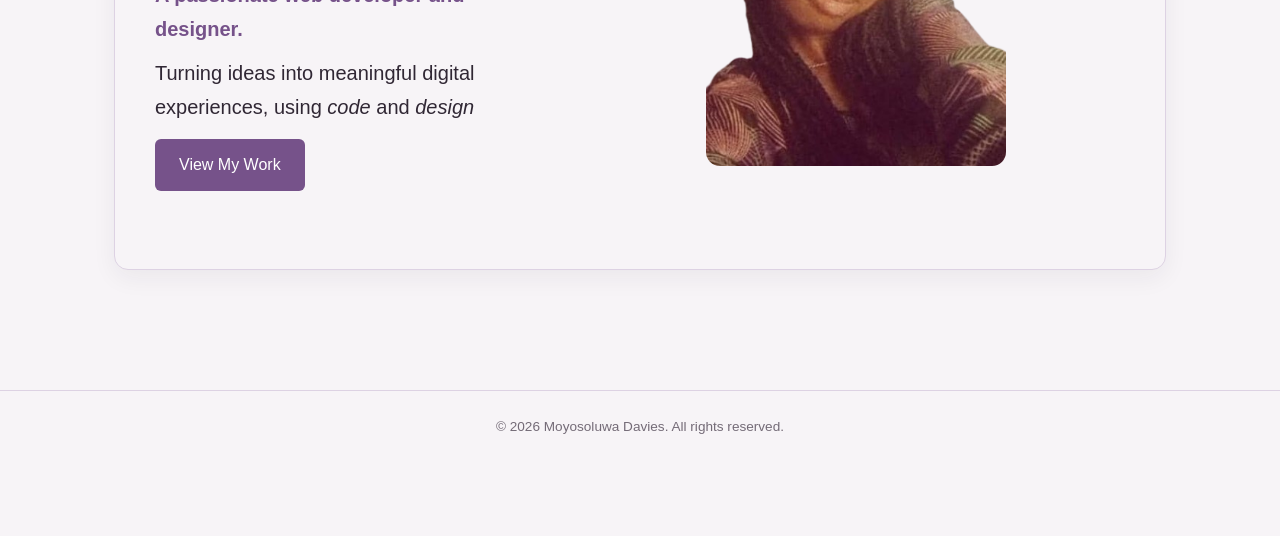
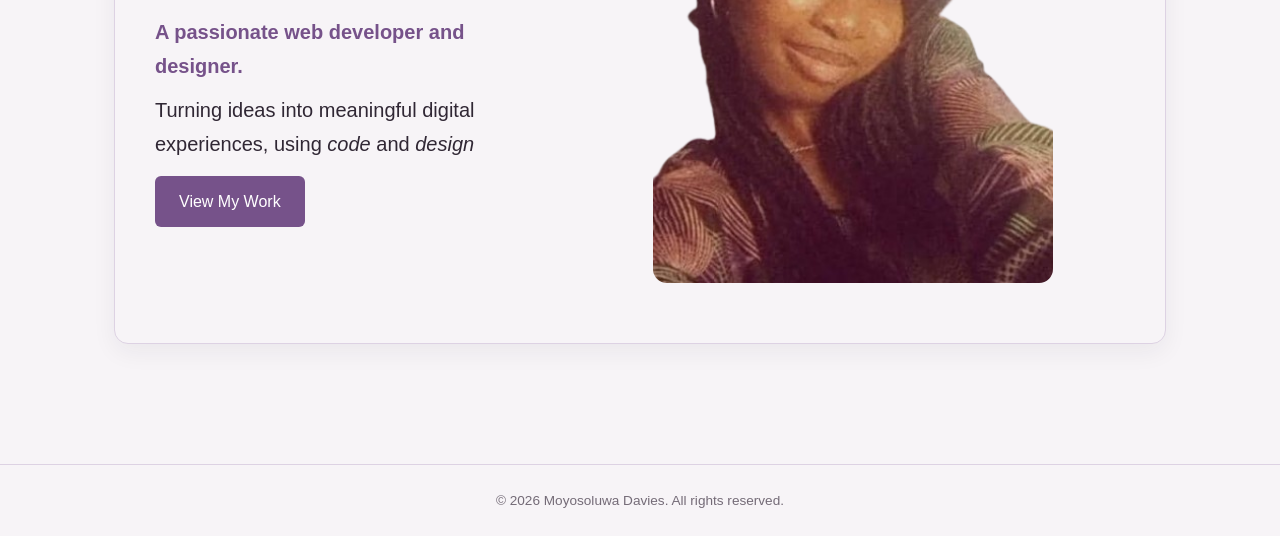
Before and after one commit to MD-129/student-portfolio-website2.0, a plain HTML site: page index.html in a window 1280 px wide. Shown: the part 590-1126 px from the top of the page. Before the commit the page ends 1052 px from the top, so only its background shows below. Drawn offline with Linux system fonts and the light colour scheme.

Commit message:
feat: resize hero image

```diff
--- a/css/style.css
+++ b/css/style.css
@@ -130,7 +130,7 @@ img {
     display: grid;
     grid-template-columns: 1fr 1.5fr;
     align-items: center;
-    gap: 48px;
+    gap: 38px;
 }
 
 .hero-content {
@@ -163,8 +163,8 @@ img {
 }
 
 .hero-image {
-  width: 80%;
-  max-width: 300px;
+  width: 100%;
+  max-width: 400px;
   justify-self: center;
   border-radius: var(--radius);
   margin-bottom: 40px;
```
